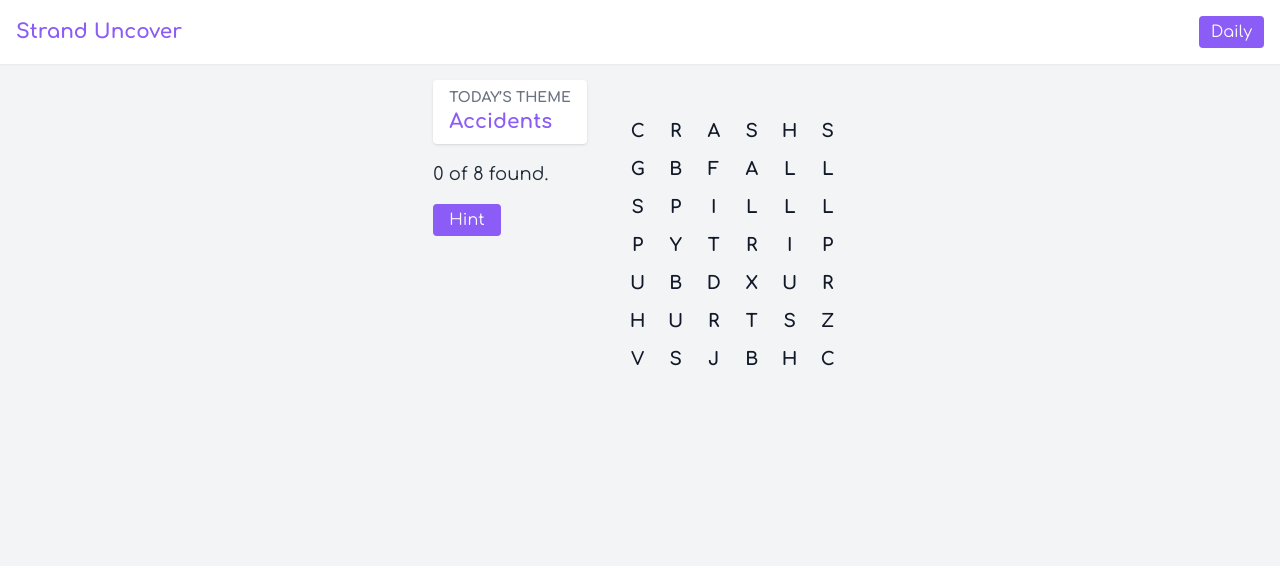
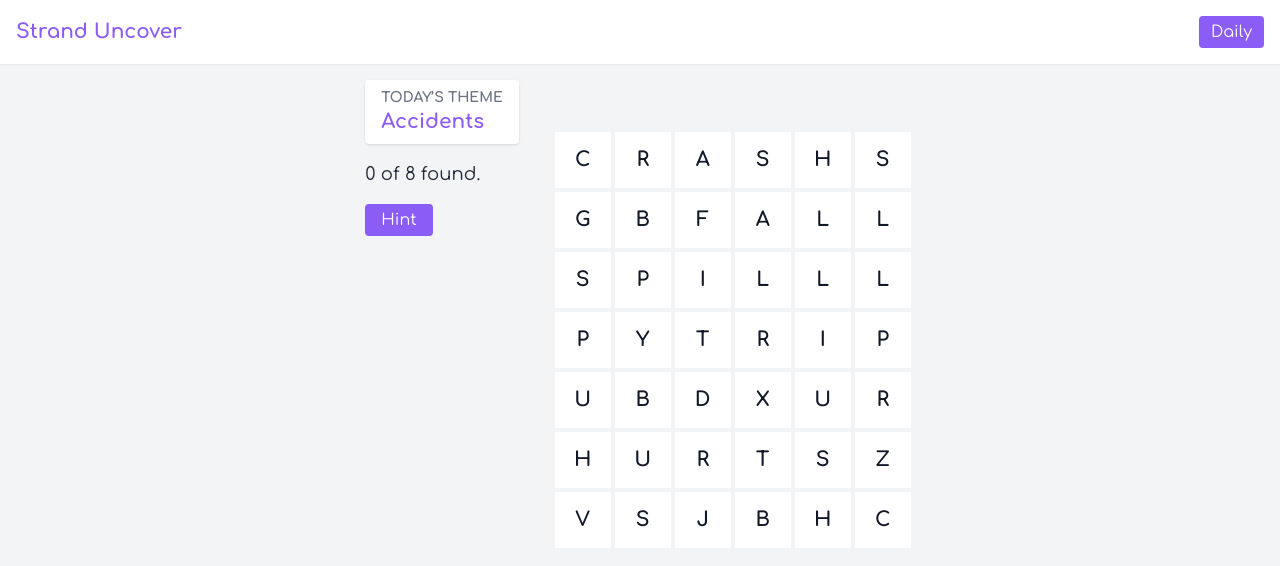
Before and after one commit to Heminyildiz/StrandUncover, a React (Vite) app: page /daily in a window 1280 px wide. Shown: the top 566 px of the page. Built offline with nearby package versions, Linux system fonts and the light colour scheme.

Commit message:
Update WordGrid.jsx

```diff
--- a/src/components/WordGrid.jsx
+++ b/src/components/WordGrid.jsx
@@ -2,7 +2,6 @@ import React, { useEffect, useState, useRef } from "react";
 
 const ALPHABET = "ABCDEFGHIJKLMNOPQRSTUVWXYZ";
 
-/** path içindeki hücreler tek bir düz çizgi oluşturuyor mu (yatay, dikey, çapraz)? */
 function isStraightLine(path) {
   if (path.length < 2) return true;
   const rowDiff = path[1].row - path[0].row;
@@ -18,7 +17,7 @@ function isStraightLine(path) {
 }
 
 function buildStringFromPath(path, grid) {
-  return path.map(({ row, col }) => grid[row][col]).join("");
+  return path.map((p) => grid[p.row][p.col]).join("");
 }
 
 function WordGrid({
@@ -26,16 +25,19 @@ function WordGrid({
   words,
   foundWords,
   onWordFound,
-  onPartialWordChange,
+  onPartialWordChange
 }) {
   const [grid, setGrid] = useState([]);
   const [selectedPath, setSelectedPath] = useState([]);
-  const [usedCells, setUsedCells] = useState([]); // Hücreleri tekrar kullanılamaz kıl
-  const isPointerDown = useRef(false);
+  const [usedCells, setUsedCells] = useState([]); // hücreler tekrar kullanılamaz
   const [warning, setWarning] = useState("");
+  const [pointerDown, setPointerDown] = useState(false);
 
+  // Container ref
+  const containerRef = useRef(null);
+
+  // Grid'i boş hücrelere random harflerle doldur
   useEffect(() => {
-    // Boş hücreleri rastgele harfle doldur
     const filled = initialGrid.map((row) =>
       row.map((cell) => {
         if (!cell || cell.trim() === "") {
@@ -47,7 +49,7 @@ function WordGrid({
     setGrid(filled);
   }, [initialGrid]);
 
-  // Seçili path değiştikçe partialWord güncelle
+  // Seçili path değiştiğinde partialWord güncelle
   useEffect(() => {
     if (!selectedPath.length) {
       onPartialWordChange?.("");
@@ -56,7 +58,7 @@ function WordGrid({
     const partial = buildStringFromPath(selectedPath, grid);
     onPartialWordChange?.(partial);
 
-    // 10 karakter sınırı
+    // 10 karakteri aşıyor mu?
     if (selectedPath.length > 10) {
       setWarning("Too long!");
       setTimeout(() => {
@@ -66,54 +68,27 @@ function WordGrid({
     }
   }, [selectedPath, grid, onPartialWordChange]);
 
-  /** Yeni kelime bulunduğunda, path'teki hücreleri usedCells'e ekle */
-  const lockUsedCells = (path) => {
-    setUsedCells((prev) => [
-      ...prev,
-      ...path.map((p) => `${p.row},${p.col}`)
-    ]);
+  const handlePointerDown = (e) => {
+    e.preventDefault();
+    setPointerDown(true);
+    setSelectedPath([]);
   };
 
-  // pointerDown => path başlat
-  const handlePointerDown = (row, col, e) => {
+  const handlePointerUp = (e) => {
     e.preventDefault();
-    e.stopPropagation();
-    if (isUsedCell(row, col)) return; // Kullanılmış hücreye izin yok
-    isPointerDown.current = true;
-    setSelectedPath([{ row, col }]);
-  };
+    setPointerDown(false);
 
-  // pointerEnter => path'e ekle
-  const handlePointerEnter = (row, col, e) => {
-    if (!isPointerDown.current) return;
-    e.preventDefault();
-    e.stopPropagation();
-
-    if (isUsedCell(row, col)) return; // Daha önce kullanılmışsa eklemeyelim
-
-    // Aynı hücreyi path'e tekrar eklemeyelim
-    const isAlreadyInPath = selectedPath.some(
-      (p) => p.row === row && p.col === col
-    );
-    if (!isAlreadyInPath && selectedPath.length <= 10) {
-      setSelectedPath((prev) => [...prev, { row, col }]);
-    }
-  };
-
-  // pointerUp => path değerlendir
-  const handlePointerUp = () => {
     if (selectedPath.length > 0 && selectedPath.length <= 10) {
       if (isStraightLine(selectedPath)) {
         const selectedWord = buildStringFromPath(selectedPath, grid);
         const reversed = selectedWord.split("").reverse().join("");
-
-        // words listesinde var mı?
+        // Bulmacadaki kelimelerden biri mi?
         const match = words.find(
           (w) => w.toUpperCase() === selectedWord || w.toUpperCase() === reversed
         );
         if (match) {
           onWordFound(match.toUpperCase());
-          // Bulunan kelimenin hücrelerini bir daha kullanılmaz yap
+          // Kullanılan hücreleri kitliyoruz
           lockUsedCells(selectedPath);
         }
       }
@@ -121,17 +96,38 @@ function WordGrid({
     resetSelection();
   };
 
+  const handlePointerMove = (e) => {
+    if (!pointerDown) return;
+    e.preventDefault();
+
+    // Hücrenin row/col'unu dataset'ten al
+    const target = e.target;
+    if (!target.dataset || target.dataset.row === undefined) return;
+
+    const row = parseInt(target.dataset.row, 10);
+    const col = parseInt(target.dataset.col, 10);
+
+    // Kullanılmış hücreyse ekleme
+    if (isUsedCell(row, col)) return;
+
+    // Zaten pathte varsa ekleme
+    const already = selectedPath.some((p) => p.row === row && p.col === col);
+    if (already) return;
+
+    // 10 sınırını aşmıyorsak ekle
+    if (selectedPath.length < 10) {
+      setSelectedPath((prev) => [...prev, { row, col }]);
+    }
+  };
+
   const resetSelection = () => {
     setSelectedPath([]);
-    isPointerDown.current = false;
     onPartialWordChange?.("");
   };
 
-  // pointerLeave => parmak/kursor ızgaradan çıkarsa da up olayı
-  const handlePointerLeave = () => {
-    if (isPointerDown.current) {
-      handlePointerUp();
-    }
+  const lockUsedCells = (path) => {
+    const pathKeys = path.map((p) => `${p.row},${p.col}`);
+    setUsedCells((prev) => [...prev, ...pathKeys]);
   };
 
   const isUsedCell = (row, col) => {
@@ -139,53 +135,59 @@ function WordGrid({
   };
 
   return (
-    <div
-      className="inline-block select-none relative"
-      style={{ touchAction: "none" }}
-      onPointerUp={handlePointerUp}
-      onPointerCancel={handlePointerUp}
-      onPointerLeave={handlePointerLeave}
-    >
+    <div className="relative w-full flex justify-center mt-4">
       {warning && (
-        <div className="absolute top-0 left-1/2 transform -translate-x-1/2 bg-brandRed text-white px-2 py-1 rounded">
+        <div className="absolute top-0 bg-brandRed text-white px-2 py-1 rounded">
           {warning}
         </div>
       )}
 
-      {grid.map((rowArray, rowIndex) => (
-        <div key={rowIndex} className="flex">
-          {rowArray.map((letter, colIndex) => {
-            // Seçili path içinde mi?
+      {/* Grid Container */}
+      <div
+        ref={containerRef}
+        className="grid grid-rows-7 grid-cols-6 gap-1 p-1"
+        style={{
+          touchAction: "none"
+        }}
+        onPointerDown={handlePointerDown}
+        onPointerMove={handlePointerMove}
+        onPointerUp={handlePointerUp}
+      >
+        {grid.map((rowArray, rowIndex) =>
+          rowArray.map((letter, colIndex) => {
+            const cellKey = `${rowIndex},${colIndex}`;
+
+            // Seçili path'te mi?
             const isSelected = selectedPath.some(
               (p) => p.row === rowIndex && p.col === colIndex
             );
             // Kullanılmış mı?
-            const isLocked = isUsedCell(rowIndex, colIndex);
+            const locked = isUsedCell(rowIndex, colIndex);
+
+            // Stiller
+            let cellClass = "w-12 h-12 md:w-14 md:h-14 flex items-center justify-center text-lg md:text-xl font-bold cursor-pointer select-none";
+            if (locked) {
+              cellClass += " bg-gray-300 text-gray-500";
+            } else if (isSelected) {
+              // Gradient arka plan + hafif border efekti
+              cellClass += " bg-gradient-to-r from-brandGradientFrom to-brandGradientTo text-white rounded-full border-2 border-brandAccent";
+            } else {
+              cellClass += " bg-white text-gray-900";
+            }
 
             return (
               <div
-                key={colIndex}
-                onPointerDown={(e) => handlePointerDown(rowIndex, colIndex, e)}
-                onPointerEnter={(e) => handlePointerEnter(rowIndex, colIndex, e)}
-                className={`
-                  w-8 h-8 md:w-9 md:h-9
-                  flex items-center justify-center
-                  text-sm md:text-base lg:text-lg font-bold cursor-pointer mx-[1px] my-[1px]
-                  ${
-                    isLocked
-                      ? "bg-gray-300 text-gray-500"
-                      : isSelected
-                      ? "bg-brandAccent text-white rounded-full border-2 border-brandSecondary"
-                      : "bg-transparent text-gray-900"
-                  }
-                `}
+                key={cellKey}
+                data-row={rowIndex}
+                data-col={colIndex}
+                className={cellClass}
               >
                 {letter}
               </div>
             );
-          })}
-        </div>
-      ))}
+          })
+        )}
+      </div>
     </div>
   );
 }
```
